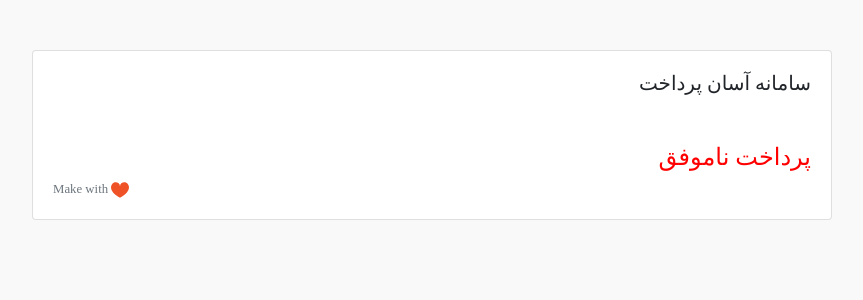
After one commit to rasooll/django-pay-ir, a Django app: template pay_ir/templates/fail.html in a window 1280 px wide. The commit adds this page. Shown: the top 300 px of the page, without its empty margins (208-1071 px from the left). Run offline with Django 3.2, Linux system fonts and the light colour scheme; the template is opened without the code that fills it, so the values that code supplies are empty; some libraries are stand-ins or nearby versions; some web fonts are replaced.

Commit message:
Edit templates and stylesheet

```diff
--- a/pay_ir/static/css/payment-pay-ir.css
+++ b/pay_ir/static/css/payment-pay-ir.css
@@ -23,3 +23,11 @@ body {
     font-size: .8em;
     direction: ltr;
 }
+.fail{
+    margin-top: 2em;
+    color: red;
+}
+.success{
+    margin-top: 2em;
+    color: green;
+}
--- /dev/null
+++ b/pay_ir/templates/duplicate.html
@@ -0,0 +1,4 @@
+{% extends 'base.html' %}
+{% block content %}
+<h4>پرداخت تکراری می‌باشد</h4>
+{% endblock %}
--- /dev/null
+++ b/pay_ir/templates/fail.html
@@ -0,0 +1,6 @@
+{% extends 'base.html' %}
+{% block content %}
+<h4 class="fail">پرداخت ناموفق</h4>
+<div>{{ error }}</div>
+<div>{{ message }}</div>
+{% endblock %}
```
Also changed, not shown: pay_ir/templates/success.html (added, +8 -0 lines).
